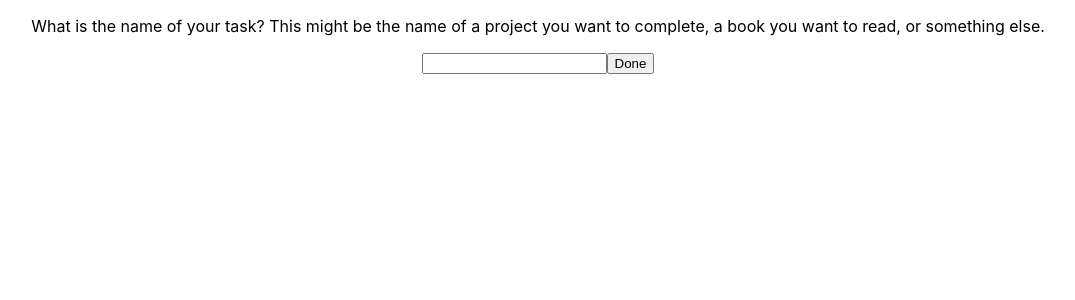
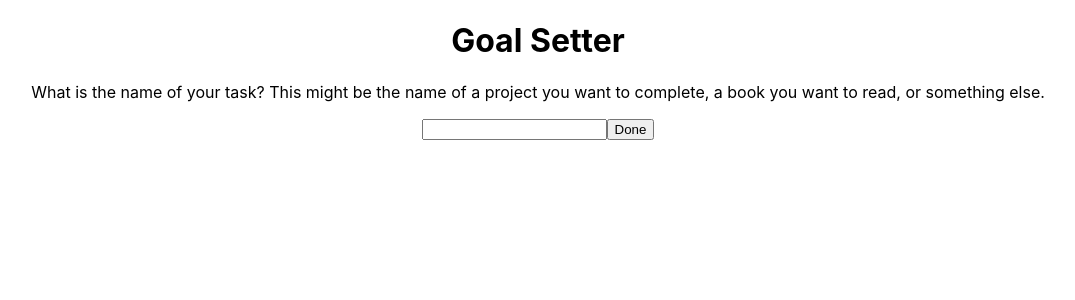
Before and after one commit to joseph-ford10/goal-setter, a React (Create React App) app: page /form in a window 1280 px wide. Shown: the top 300 px of the page, without its empty margins (102-1177 px from the left). Built offline with nearby package versions, Linux system fonts and the light colour scheme.

Commit message:
Move heading into separate component

```diff
--- a/src/App.js
+++ b/src/App.js
@@ -1,15 +1,17 @@
 import logo from './logo.svg'
 import './App.css'
 import { BrowserRouter, Routes, Route } from 'react-router-dom'
-import Title from './Title'
+import Home from './Home'
 import TaskForm from './TaskForm'
+import Heading from './Heading'
 
 function App() {
   return (
     <div className="App">
+      <Heading />
       <BrowserRouter>
         <Routes>
-          <Route path="/" element={<Title />}></Route>
+          <Route path="/" element={<Home />}></Route>
           <Route path="/form" element={<TaskForm />}></Route>
         </Routes>
       </BrowserRouter>
--- /dev/null
+++ b/src/Heading.js
@@ -0,0 +1,7 @@
+import React from 'react'
+
+function Heading() {
+  return <h1>Goal Setter</h1>
+}
+
+export default Heading
--- a/src/Title.js
+++ b/src/Home.js
@@ -1,9 +1,8 @@
 import React from 'react'
 
-function Title() {
+function Home() {
   return (
     <>
-      <h1>Goal Setter</h1>
       <p>
         Welcome to Goal Setter. Goal Setter is a motivational tool for
         completing projects or tasks. You can either:
@@ -27,4 +26,4 @@ function Title() {
   )
 }
 
-export default Title
+export default Home
```
